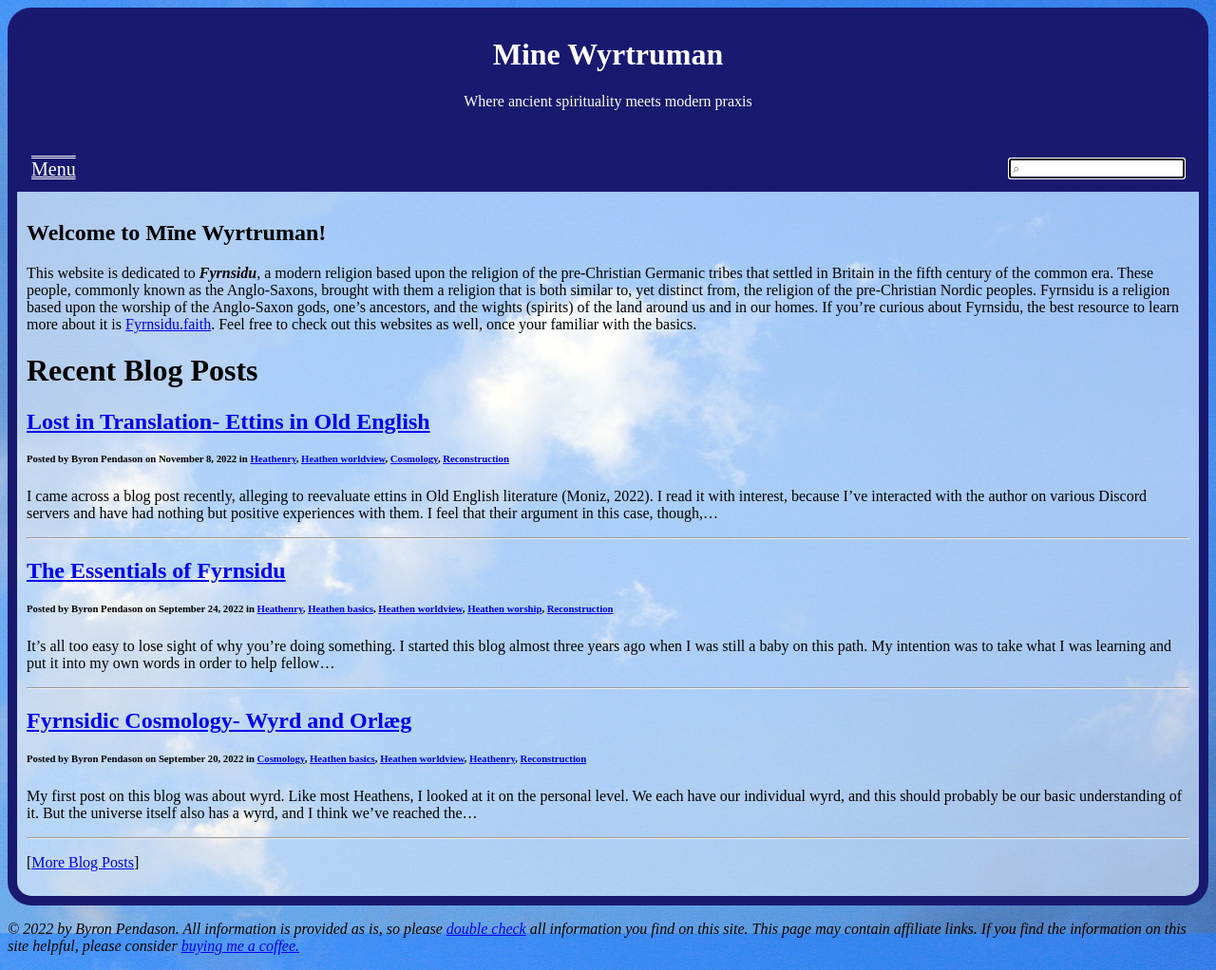
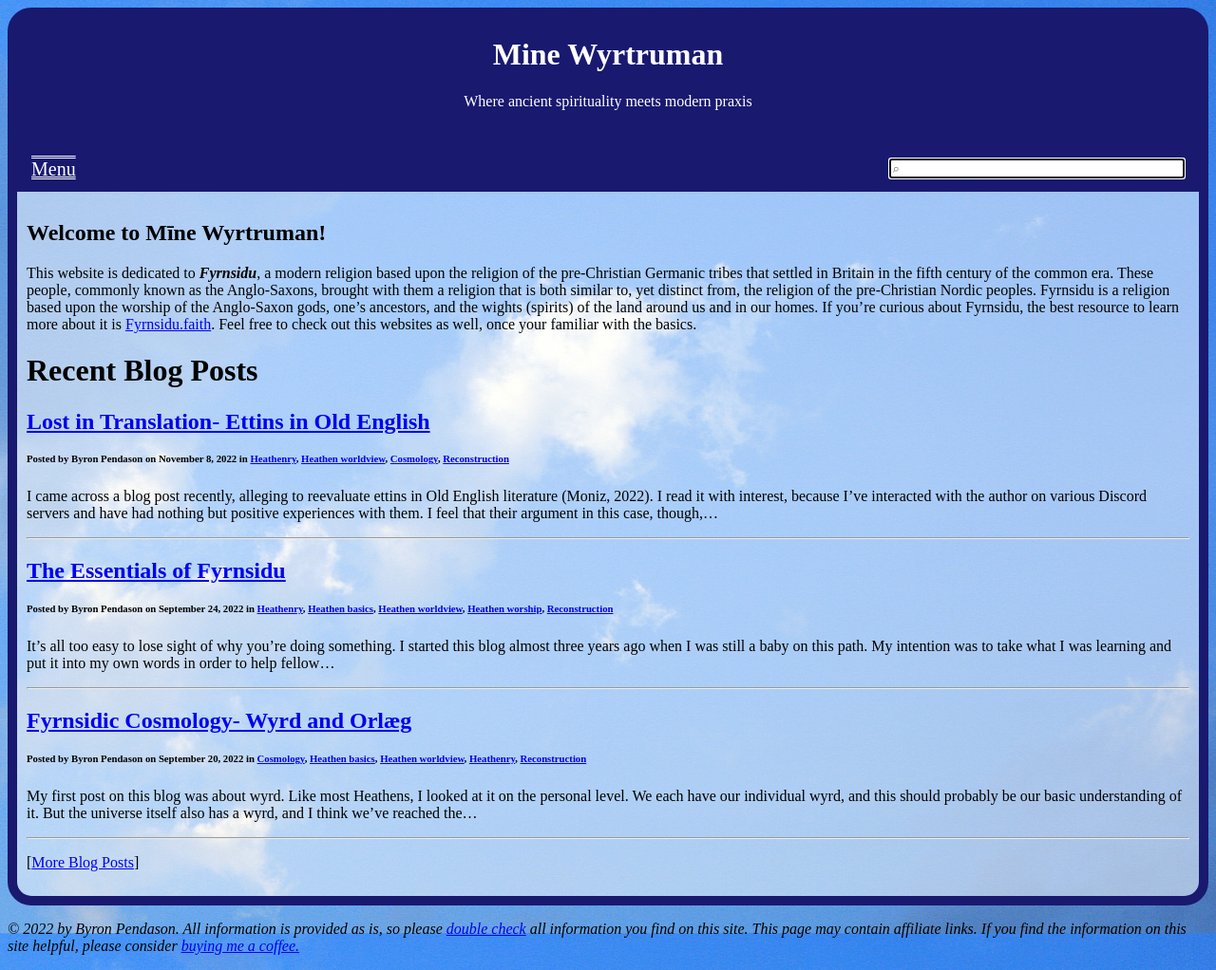
Before and after one commit to byronpendason/byronpendason.github.io, a Jekyll site: the page built from index.md, in a window 1280 px wide. Shown: the whole page at 95% size. Built offline with Jekyll 4.4.1, drawn with Linux system fonts in a browser that asks for light colours; our own code applies the rules of GitHub Pages for plain Markdown files; comment, search, counter and statistics services are not loaded.

Commit message:
Update style.css

```diff
--- a/css/style.css
+++ b/css/style.css
@@ -60,10 +60,11 @@ nav a {
 }
 #nav-menu {
   float: left;
+  width:70%;
 }
-#nav-search {
+#search-input {
   float: right;
-  text-align: left;
+  width: 25%;
 }
 #content {
   background: rgba(255, 255, 255, 0.5);
```
